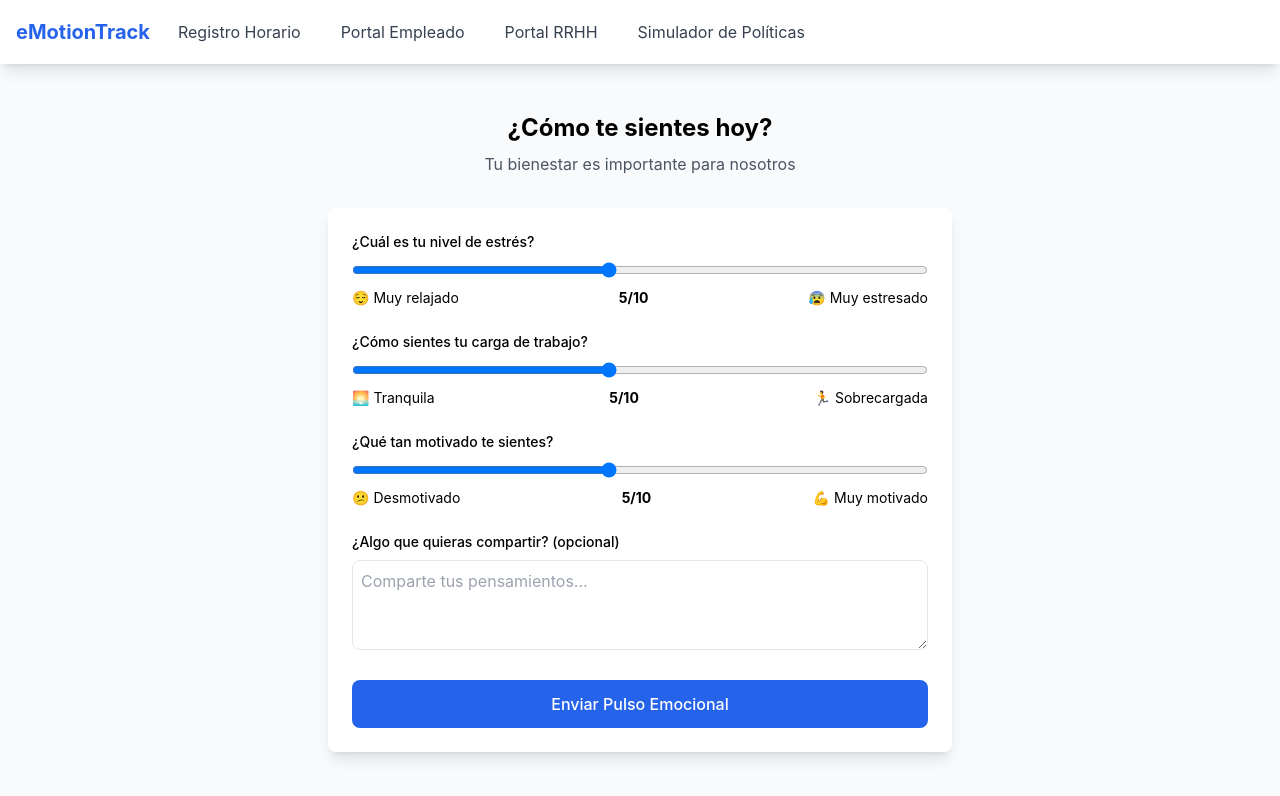
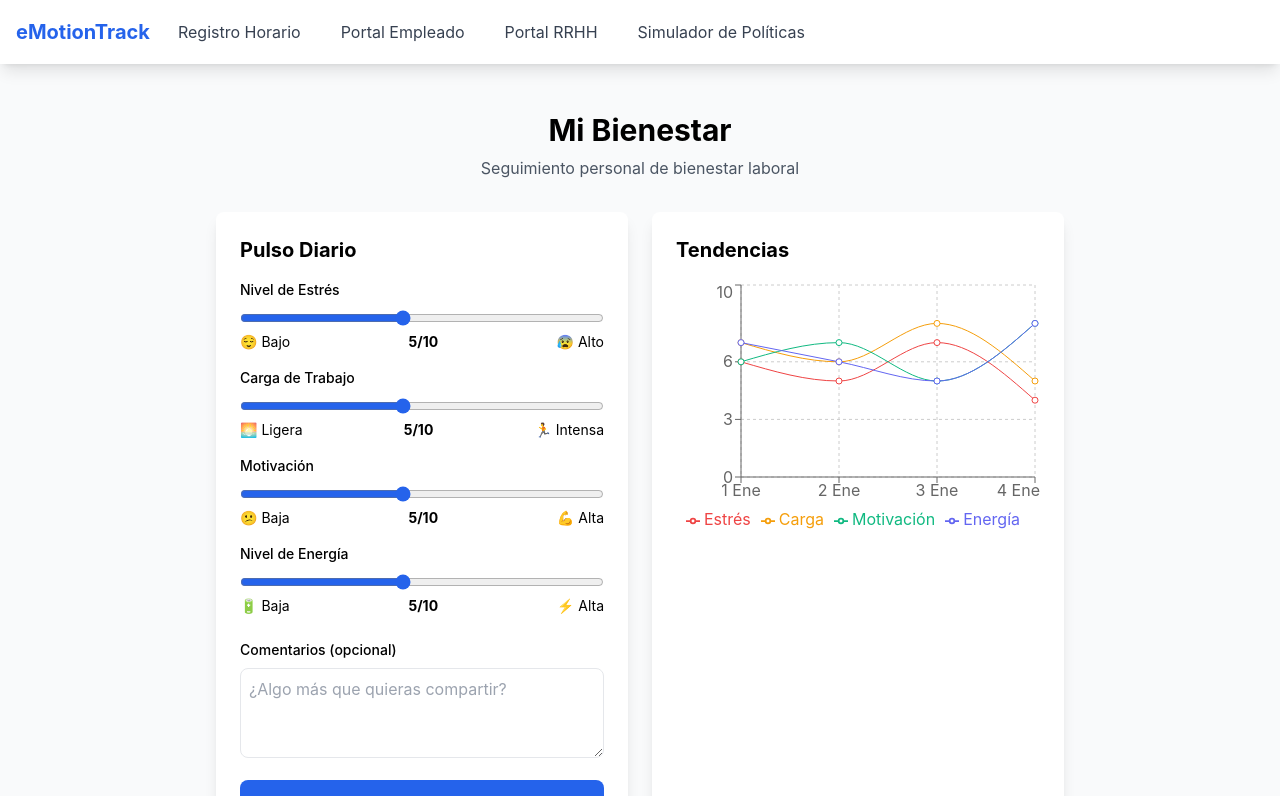
Before and after one commit to EnriqueJ97/eMotionTrackDemo, a Next.js app: page /empleado in a window 1280 px wide. Shown: the top 796 px of the page. Built offline with nearby package versions, Linux system fonts and the light colour scheme.

Commit message:
Assistant checkpoint
Assistant generated file changes:
- pages/empleado.js: Mejorar portal empleado con gráficos y recomendaciones

---

User prompt:

Ahora vamos a mejorar CADA funcionalidad

```diff
--- a/pages/empleado.js
+++ b/pages/empleado.js
@@ -1,91 +1,133 @@
-import React, { useState } from 'react';
+
+import React, { useState, useEffect } from 'react';
+import { LineChart, Line, XAxis, YAxis, CartesianGrid, Tooltip, Legend, ResponsiveContainer } from 'recharts';
 
 const PulsosEmpleado = () => {
   const [pulsoActual, setPulsoActual] = useState({
     estres: 5,
     cargaTrabajo: 5,
     motivacion: 5,
+    energia: 5
   });
+  const [historicoPulsos] = useState([
+    { fecha: '1 Ene', estres: 6, cargaTrabajo: 7, motivacion: 6, energia: 7 },
+    { fecha: '2 Ene', estres: 5, cargaTrabajo: 6, motivacion: 7, energia: 6 },
+    { fecha: '3 Ene', estres: 7, cargaTrabajo: 8, motivacion: 5, energia: 5 },
+    { fecha: '4 Ene', estres: 4, cargaTrabajo: 5, motivacion: 8, energia: 8 },
+  ]);
   const [showFeedback, setShowFeedback] = useState(false);
   const [comentario, setComentario] = useState('');
 
+  const getRecomendaciones = () => {
+    const recomendaciones = [];
+    if (pulsoActual.estres > 7) {
+      recomendaciones.push("📋 Considera tomar descansos más frecuentes");
+    }
+    if (pulsoActual.motivacion < 5) {
+      recomendaciones.push("💡 Programa una sesión con tu líder para discutir objetivos");
+    }
+    if (pulsoActual.energia < 5) {
+      recomendaciones.push("🌿 Revisa tus hábitos de sueño y ejercicio");
+    }
+    return recomendaciones;
+  };
+
   const enviarPulso = () => {
-    // Aquí iría la lógica para enviar al backend
     setShowFeedback(true);
     setTimeout(() => setShowFeedback(false), 3000);
   };
 
   return (
-    <div className="p-6 max-w-2xl mx-auto">
+    <div className="p-6 max-w-4xl mx-auto">
       <div className="mb-8 text-center">
-        <h2 className="text-2xl font-bold mb-2">¿Cómo te sientes hoy?</h2>
-        <p className="text-gray-600">Tu bienestar es importante para nosotros</p>
+        <h2 className="text-3xl font-bold mb-2">Mi Bienestar</h2>
+        <p className="text-gray-600">Seguimiento personal de bienestar laboral</p>
       </div>
 
+      <div className="grid grid-cols-1 md:grid-cols-2 gap-6 mb-6">
         <div className="bg-white rounded-lg shadow-lg p-6">
+          <h3 className="text-xl font-bold mb-4">Pulso Diario</h3>
+
           {/* Nivel de Estrés */}
-        <div className="mb-6">
-          <label className="block text-sm font-medium mb-2">¿Cuál es tu nivel de estrés?</label>
+          <div className="mb-4">
+            <label className="block text-sm font-medium mb-2">Nivel de Estrés</label>
             <input
               type="range"
               min="1"
               max="10"
               value={pulsoActual.estres}
               onChange={(e) => setPulsoActual({...pulsoActual, estres: parseInt(e.target.value)})}
-            className="w-full"
+              className="w-full accent-blue-600"
             />
-          <div className="flex justify-between text-sm mt-1">
-            <span>😌 Muy relajado</span>
+            <div className="flex justify-between text-sm">
+              <span>😌 Bajo</span>
               <span className="font-bold">{pulsoActual.estres}/10</span>
-            <span>😰 Muy estresado</span>
+              <span>😰 Alto</span>
             </div>
           </div>
 
           {/* Carga de Trabajo */}
-        <div className="mb-6">
-          <label className="block text-sm font-medium mb-2">¿Cómo sientes tu carga de trabajo?</label>
+          <div className="mb-4">
+            <label className="block text-sm font-medium mb-2">Carga de Trabajo</label>
             <input
               type="range"
               min="1"
               max="10"
               value={pulsoActual.cargaTrabajo}
               onChange={(e) => setPulsoActual({...pulsoActual, cargaTrabajo: parseInt(e.target.value)})}
-            className="w-full"
+              className="w-full accent-blue-600"
             />
-          <div className="flex justify-between text-sm mt-1">
-            <span>🌅 Tranquila</span>
+            <div className="flex justify-between text-sm">
+              <span>🌅 Ligera</span>
               <span className="font-bold">{pulsoActual.cargaTrabajo}/10</span>
-            <span>🏃 Sobrecargada</span>
+              <span>🏃 Intensa</span>
             </div>
           </div>
 
           {/* Motivación */}
-        <div className="mb-6">
-          <label className="block text-sm font-medium mb-2">¿Qué tan motivado te sientes?</label>
+          <div className="mb-4">
+            <label className="block text-sm font-medium mb-2">Motivación</label>
             <input
               type="range"
               min="1"
               max="10"
               value={pulsoActual.motivacion}
               onChange={(e) => setPulsoActual({...pulsoActual, motivacion: parseInt(e.target.value)})}
-            className="w-full"
+              className="w-full accent-blue-600"
             />
-          <div className="flex justify-between text-sm mt-1">
-            <span>😕 Desmotivado</span>
+            <div className="flex justify-between text-sm">
+              <span>😕 Baja</span>
               <span className="font-bold">{pulsoActual.motivacion}/10</span>
-            <span>💪 Muy motivado</span>
+              <span>💪 Alta</span>
             </div>
           </div>
 
-        {/* Comentario opcional */}
+          {/* Energía */}
           <div className="mb-6">
-          <label className="block text-sm font-medium mb-2">¿Algo que quieras compartir? (opcional)</label>
+            <label className="block text-sm font-medium mb-2">Nivel de Energía</label>
+            <input
+              type="range"
+              min="1"
+              max="10"
+              value={pulsoActual.energia}
+              onChange={(e) => setPulsoActual({...pulsoActual, energia: parseInt(e.target.value)})}
+              className="w-full accent-blue-600"
+            />
+            <div className="flex justify-between text-sm">
+              <span>🔋 Baja</span>
+              <span className="font-bold">{pulsoActual.energia}/10</span>
+              <span>⚡ Alta</span>
+            </div>
+          </div>
+
+          <div className="mb-4">
+            <label className="block text-sm font-medium mb-2">Comentarios (opcional)</label>
             <textarea
               value={comentario}
               onChange={(e) => setComentario(e.target.value)}
               className="w-full p-2 border rounded-lg"
               rows="3"
-            placeholder="Comparte tus pensamientos..."
+              placeholder="¿Algo más que quieras compartir?"
             ></textarea>
           </div>
 
@@ -93,15 +135,47 @@ const PulsosEmpleado = () => {
             onClick={enviarPulso}
             className="w-full bg-blue-600 hover:bg-blue-700 text-white font-medium py-3 px-4 rounded-lg transition-colors"
           >
-          Enviar Pulso Emocional
+            Enviar Pulso
           </button>
+        </div>
+
+        <div className="bg-white rounded-lg shadow-lg p-6">
+          <h3 className="text-xl font-bold mb-4">Tendencias</h3>
+          <div className="h-64">
+            <ResponsiveContainer width="100%" height="100%">
+              <LineChart data={historicoPulsos}>
+                <CartesianGrid strokeDasharray="3 3" />
+                <XAxis dataKey="fecha" />
+                <YAxis domain={[0, 10]} />
+                <Tooltip />
+                <Legend />
+                <Line type="monotone" dataKey="estres" stroke="#ef4444" name="Estrés" />
+                <Line type="monotone" dataKey="cargaTrabajo" stroke="#f59e0b" name="Carga" />
+                <Line type="monotone" dataKey="motivacion" stroke="#10b981" name="Motivación" />
+                <Line type="monotone" dataKey="energia" stroke="#6366f1" name="Energía" />
+              </LineChart>
+            </ResponsiveContainer>
+          </div>
+        </div>
+      </div>
+
+      {/* Recomendaciones */}
+      <div className="bg-white rounded-lg shadow-lg p-6">
+        <h3 className="text-xl font-bold mb-4">Recomendaciones Personalizadas</h3>
+        <div className="space-y-3">
+          {getRecomendaciones().map((recomendacion, index) => (
+            <div key={index} className="p-3 bg-blue-50 rounded-lg">
+              {recomendacion}
+            </div>
+          ))}
+        </div>
+      </div>
 
       {showFeedback && (
-          <div className="mt-4 p-3 bg-green-100 text-green-700 rounded-lg text-center">
-            ¡Gracias por compartir! Tu bienestar es nuestra prioridad.
+        <div className="fixed bottom-4 right-4 bg-green-100 text-green-700 p-4 rounded-lg shadow-lg">
+          ¡Gracias por compartir tu pulso diario!
         </div>
       )}
-      </div>
     </div>
   );
 };
```
Lines whose indentation alone changed are shown as unchanged.
